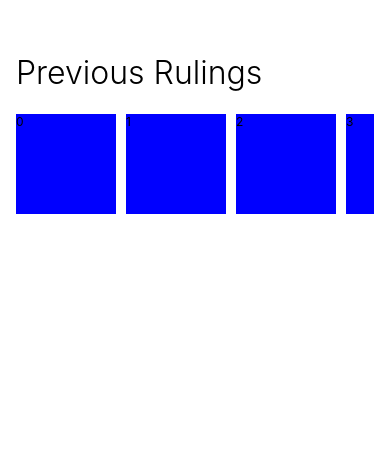
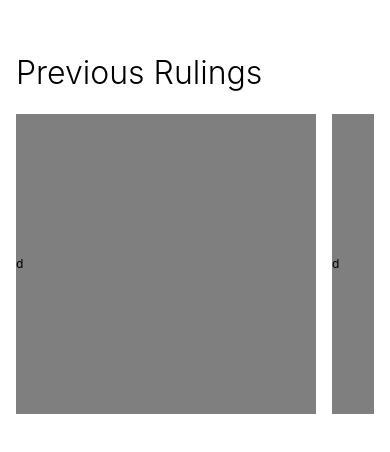
Before and after one commit to rmacuna/votes-widget, a React (Create React App) app: page / in a window 390 px wide. Shown: the top 452 px of the page. Built offline with nearby package versions, Linux system fonts and the light colour scheme.

Commit message:
refactor: Modified the card styles to match the grid size depending on the breakpoint

```diff
--- a/src/components/carousel-card/CarouselCard.styles.ts
+++ b/src/components/carousel-card/CarouselCard.styles.ts
@@ -1,3 +1,11 @@
 import styled from "styled-components";
 
-export const CarouselCardContainer = styled.div``;
+export const CarouselCardContainer = styled.div`
+  width: 100%;
+  height: 100%;
+  display: flex;
+  flex-direction: column;
+  justify-content: center;
+  // Background with a gradient from the bottom to the top of black
+  background: linear-gradient(to top, rgba(0, 0, 0, 0.5), rgba(0, 0, 0, 0.5));
+`;
--- a/src/components/carousel-card/CarouselCard.tsx
+++ b/src/components/carousel-card/CarouselCard.tsx
@@ -1,3 +1,5 @@
+import { CarouselCardContainer } from "./CarouselCard.styles";
+
 export const CarouselCard = () => {
-  return <div>Carousel Card</div>;
+  return <CarouselCardContainer>d</CarouselCardContainer>;
 };
--- a/src/components/carousel/Carousel.styles.ts
+++ b/src/components/carousel/Carousel.styles.ts
@@ -12,11 +12,14 @@ export const MainContainer = styled.div`
 export const CarouselContainer = styled.div<ICarouselContainer>`
   // Horizontal scroll in phones
   @media (max-width: 768px) {
-    display: flex;
-    flex: 1;
+    display: grid;
+    break-inside: avoid-column;
+    grid-auto-columns: 300px;
+    grid-auto-rows: 300px;
+    grid-auto-flow: column;
+    grid-column-gap: 1rem;
     overflow-x: scroll;
     overflow-y: hidden;
-    white-space: nowrap;
     scroll-behavior: smooth;
   }
   @media (min-width: 769px) {
@@ -25,6 +28,7 @@ export const CarouselContainer = styled.div<ICarouselContainer>`
         return `
           display: grid;
           grid-template-columns: repeat(2, 1fr);
+          grid-auto-rows: 351px;
           grid-gap: 1rem;
       `;
       }
@@ -32,6 +36,7 @@ export const CarouselContainer = styled.div<ICarouselContainer>`
         return `
           display: grid;
           grid-template-columns: repeat(1, 1fr);
+          grid-auto-rows: 142px;
           grid-gap: 1.167rem;
         `;
       }
@@ -44,8 +49,17 @@ export const CarouselContainer = styled.div<ICarouselContainer>`
         return `
           display: grid;
           grid-template-columns: repeat(3, 1fr);
+          grid-gap: 2.25rem;
+          grid-auto-rows: 348px;
+        `;
+      }
+      if (viewType === "list") {
+        return `
+          display: grid;
+          grid-template-columns: repeat(1, 1fr);
           grid-gap: 1.5rem;
-          `;
+          grid-auto-rows: 170px;
+        `;
       }
     }}
   }
--- a/src/widget/CarouselVotes.tsx
+++ b/src/widget/CarouselVotes.tsx
@@ -6,6 +6,7 @@
  * @returns {React.ReactElement}¡
  */
 
+import { CarouselCard } from "../components/carousel-card/CarouselCard";
 import { Carousel } from "../components/carousel/Carousel";
 
 export const CarouselVotes = () => {
@@ -13,19 +14,8 @@ export const CarouselVotes = () => {
     <>
       <Carousel>
         {/* Map an render 15 blue squares */}
-        {[...Array(15)].map((_, index) => (
-          <div
-            key={index}
-            className="carousel-item"
-            style={{
-              backgroundColor: "blue",
-              height: "100px",
-              marginRight: 10,
-              minWidth: "100px",
-            }}
-          >
-            {index}
-          </div>
+        {[...Array(5)].map((_, index) => (
+          <CarouselCard key={index} />
         ))}
       </Carousel>
     </>
```
